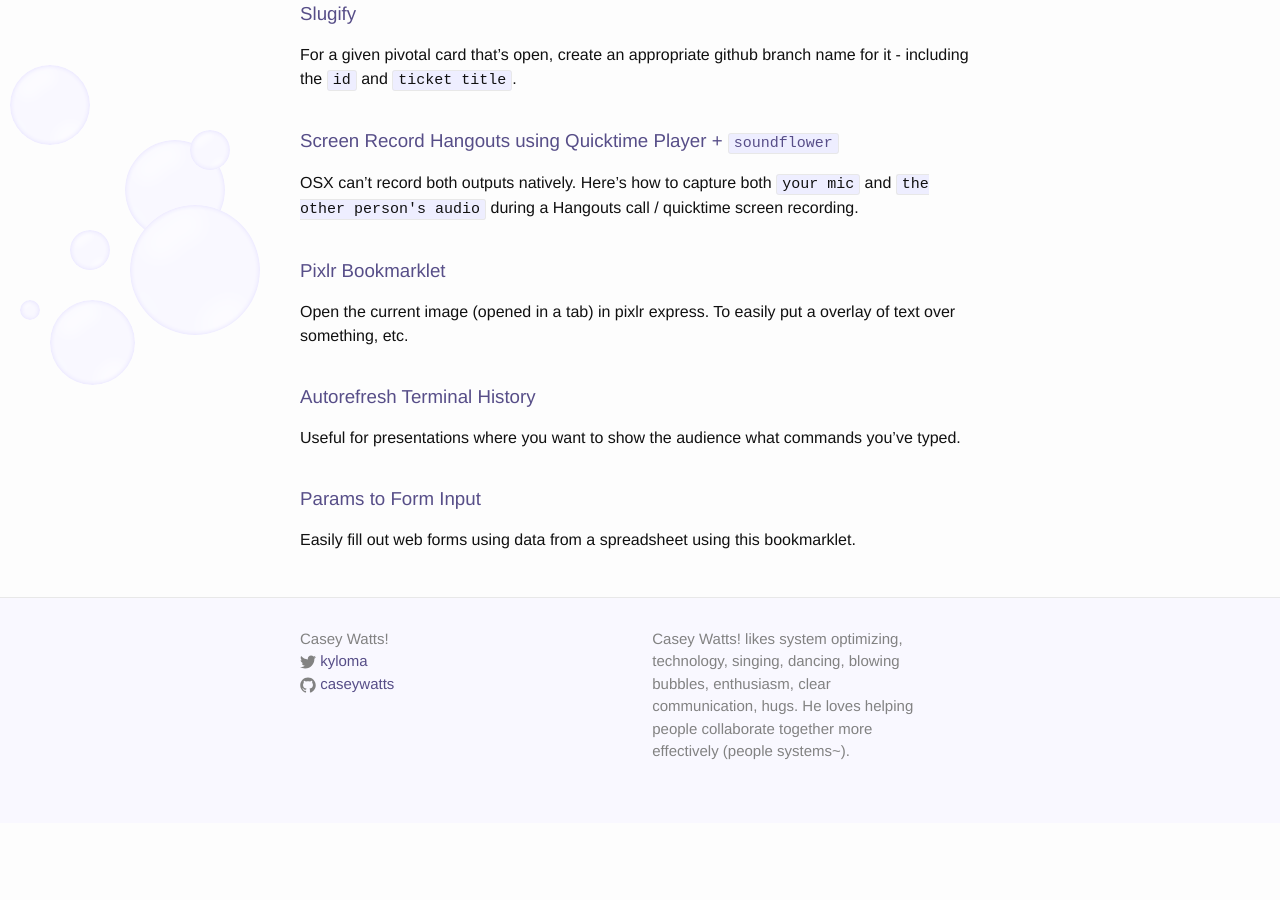
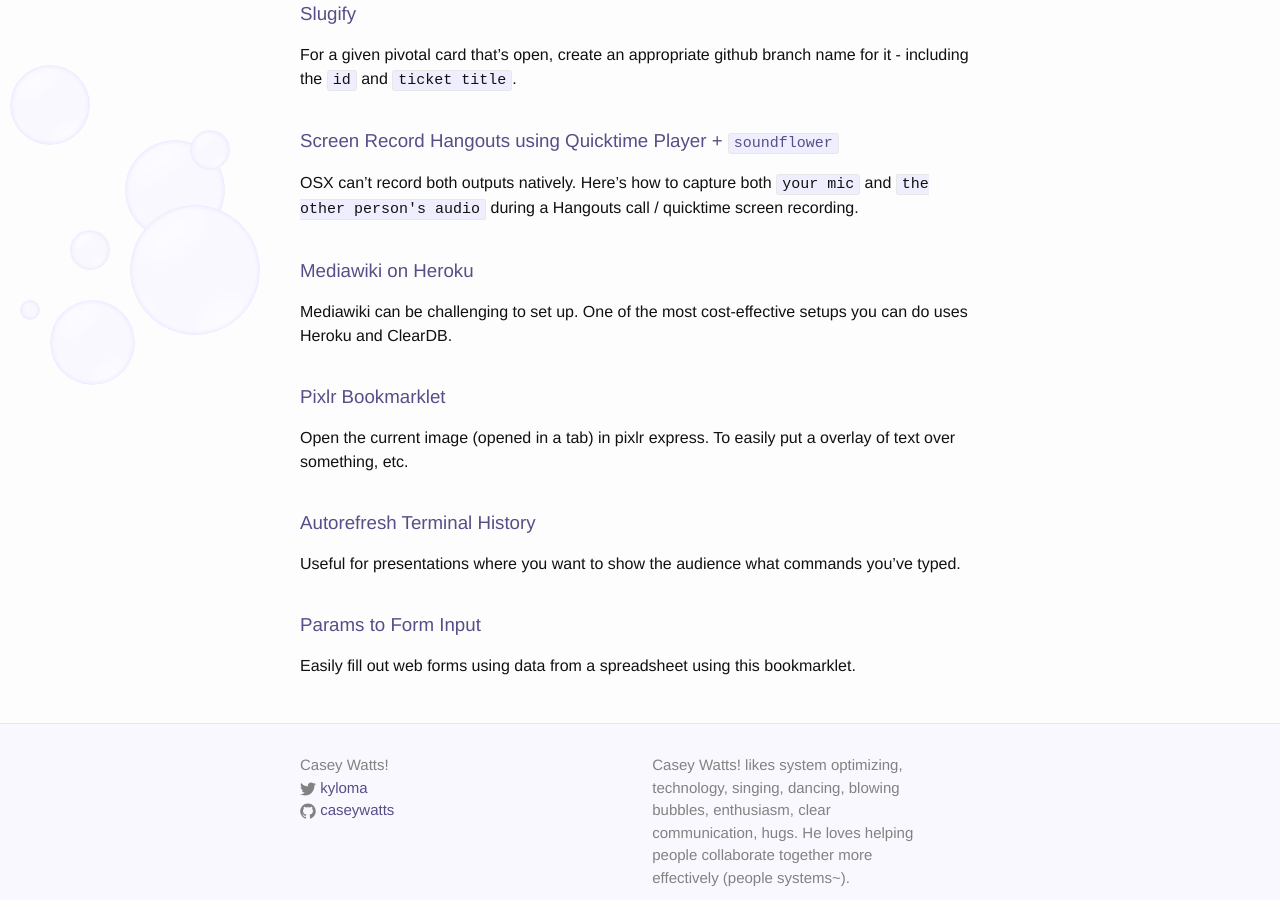
Before and after one commit to caseywatts/caseywatts.github.io, a Jekyll site: the page built from gists-and-tricks.md, in a window 1280 px wide and 900 px high, scrolled down 1421 px. Built offline with Jekyll 4.4.1, drawn with Linux system fonts in a browser that asks for light colours; before the commit the page ends 2244 px from its top, so only the background shows below that.

Commit message:
add Mediawiki on Heroku to gists and tricks

```diff
--- a/gists-and-tricks.md
+++ b/gists-and-tricks.md
@@ -39,6 +39,9 @@
 ### [Screen Record Hangouts using Quicktime Player + `soundflower`](http://caseywatts.com/quicktime)
 OSX can't record both outputs natively. Here's how to capture both `your mic` and `the other person's audio` during a Hangouts call / quicktime screen recording.
 
+### [Mediawiki on Heroku](http://caseywatts.com/mediawikionheroku)
+Mediawiki can be challenging to set up. One of the most cost-effective setups you can do uses Heroku and ClearDB.
+
 ### [Pixlr Bookmarklet](http://caseywatts.com/pixlr)
 Open the current image (opened in a tab) in pixlr express. To easily put a overlay of text over something, etc.
 
```
